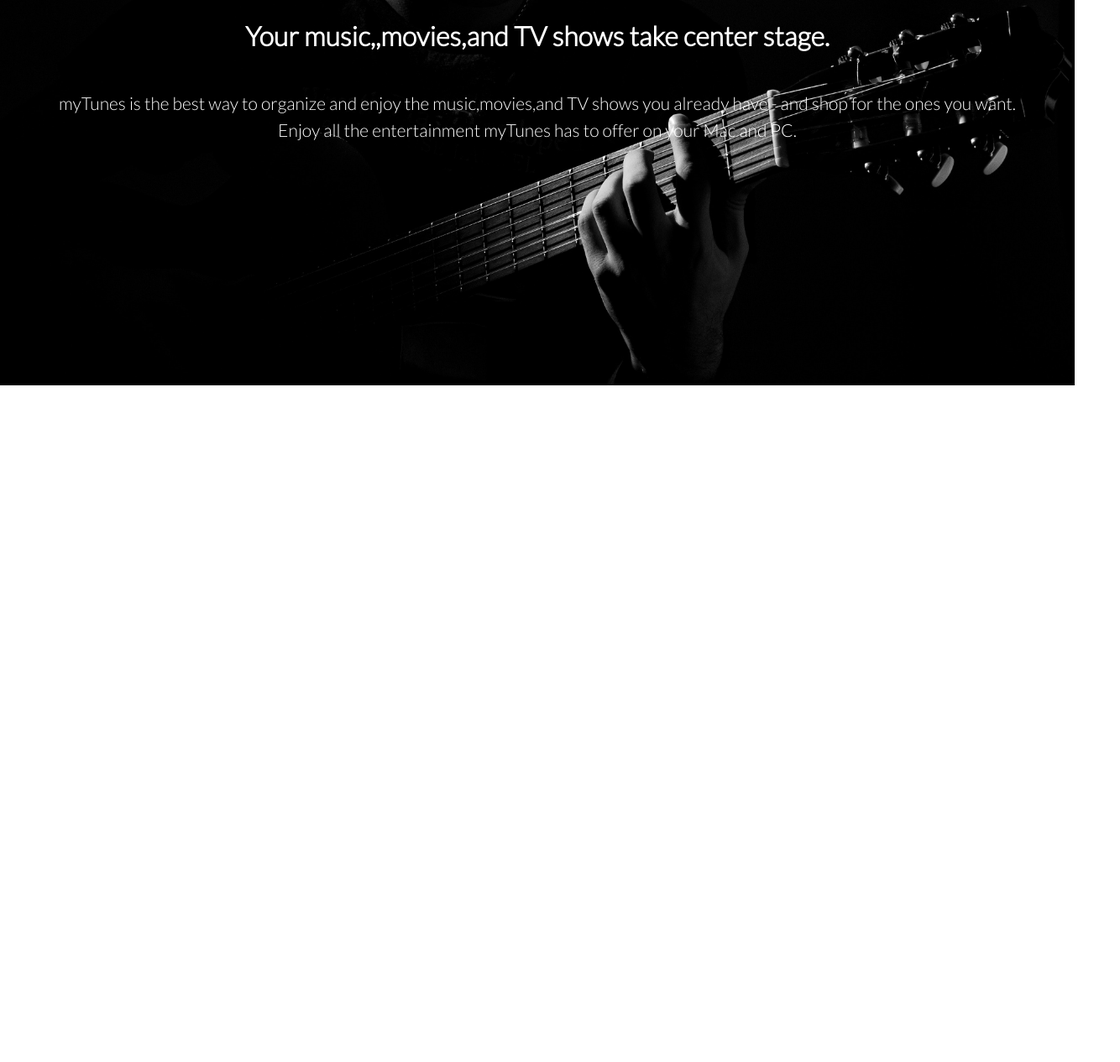
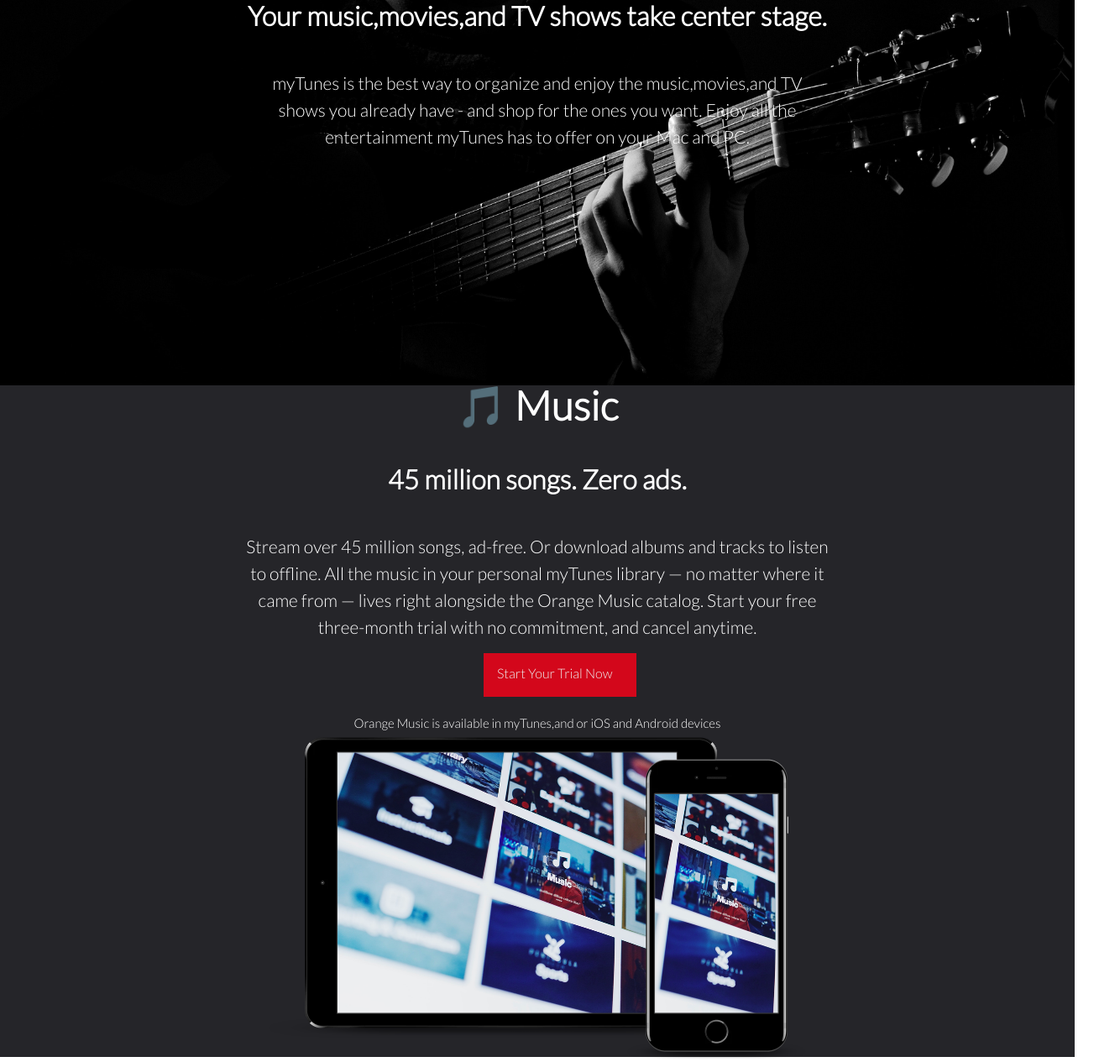
Before and after one commit to Ko-Swe/myTunes, a plain HTML site: page index.html in a window 1280 px wide. Shown: the part 341-1606 px from the top of the page at 84% size, 1334 px wide, since content can reach past the window. Before the commit the page ends 800 px from the top, so only its background shows below. Drawn offline with Linux system fonts and the light colour scheme.

Commit message:
finishedmusic

```diff
--- a/index.html
+++ b/index.html
@@ -36,18 +36,36 @@
                 </nav>
             </header>
             <div class="text">
-                <h1>
+                <h1 style="font-size: 3.5rem;">
                     myTunes
                 </h1>
                 <h2>
-                    Your music,,movies,and TV shows take center stage.
+                    Your music,movies,and TV shows take center stage.
                 </h2>
                 <p>
                     myTunes is the best way to organize and enjoy the music,movies,and TV shows you already have - and shop for the ones you want. Enjoy all the entertainment myTunes has to offer on your Mac and PC.
                 </p>
             </div>
         </div>
-        <div id="music"></div>
+        <div id="music">
+            <h1>
+                🎵 Music
+            </h1>
+            <h2>
+                45 million songs. Zero ads.
+            </h2>
+            <p>
+                Stream over 45 million songs, ad-free. Or download albums and tracks to listen to offline. All the music in your personal myTunes library — no matter where it came from — lives right alongside the Orange Music catalog. Start your free three-month trial with no commitment, and cancel anytime.
+            </p>
+            <a href="#">
+                Start Your Trial Now
+            </a>
+            <p style="font-size: 15px;">
+                Orange Music is available in myTunes,and or iOS and Android devices
+            </p>
+            <img src="photo/mockup1.png">
+
+        </div>
         <div id="video"></div>
         <div id="sky"></div>
         <div id="gift"></div>
--- a/style.css
+++ b/style.css
@@ -26,7 +26,7 @@
     text-align: center;
 }
 
-a{
+.showcase a{
     text-decoration: none;
     color: #eee;
 }
@@ -39,19 +39,56 @@
     color: white;
 }
 
-.text h1{
-    font-size: 4rem;
+h1{
+    font-size: 3rem;
     font-weight: bold;
+    color: white;
+    text-align: center;
+    margin-left: auto;
+    margin-right: auto;
 }
 
-.text h2{
-    margin-top: 4rem;
+ h2{
+    margin-top: 3rem;
     margin-bottom: 3rem;
     font-size: 2rem;
     font-weight: bold;
+    color: white;
+    text-align: center;
+    margin-left: auto;
+    margin-right: auto;
 }
 
-.text p{
+p{
+    width: 55%;
     font-size: 21px;
     line-height: 2rem;
+    color: white;
+    text-align: center;
+    margin-left: auto;
+    margin-right: auto;
 }
+
+#music{
+    margin: 0;
+    padding: 0;
+    height: 100vh;
+    background: #252529;
+}
+
+img{
+    width: 50%;
+    margin: 0 25%;
+}
+
+#music a{
+    text-decoration: none;
+    width: 150px;
+    height: 20px;
+    padding: 1rem;
+    font-size: 1.rem;
+    display: inline-block;
+    margin: 15px 45%;
+    background: #D3071B;
+    color: #eee;
+}
```
